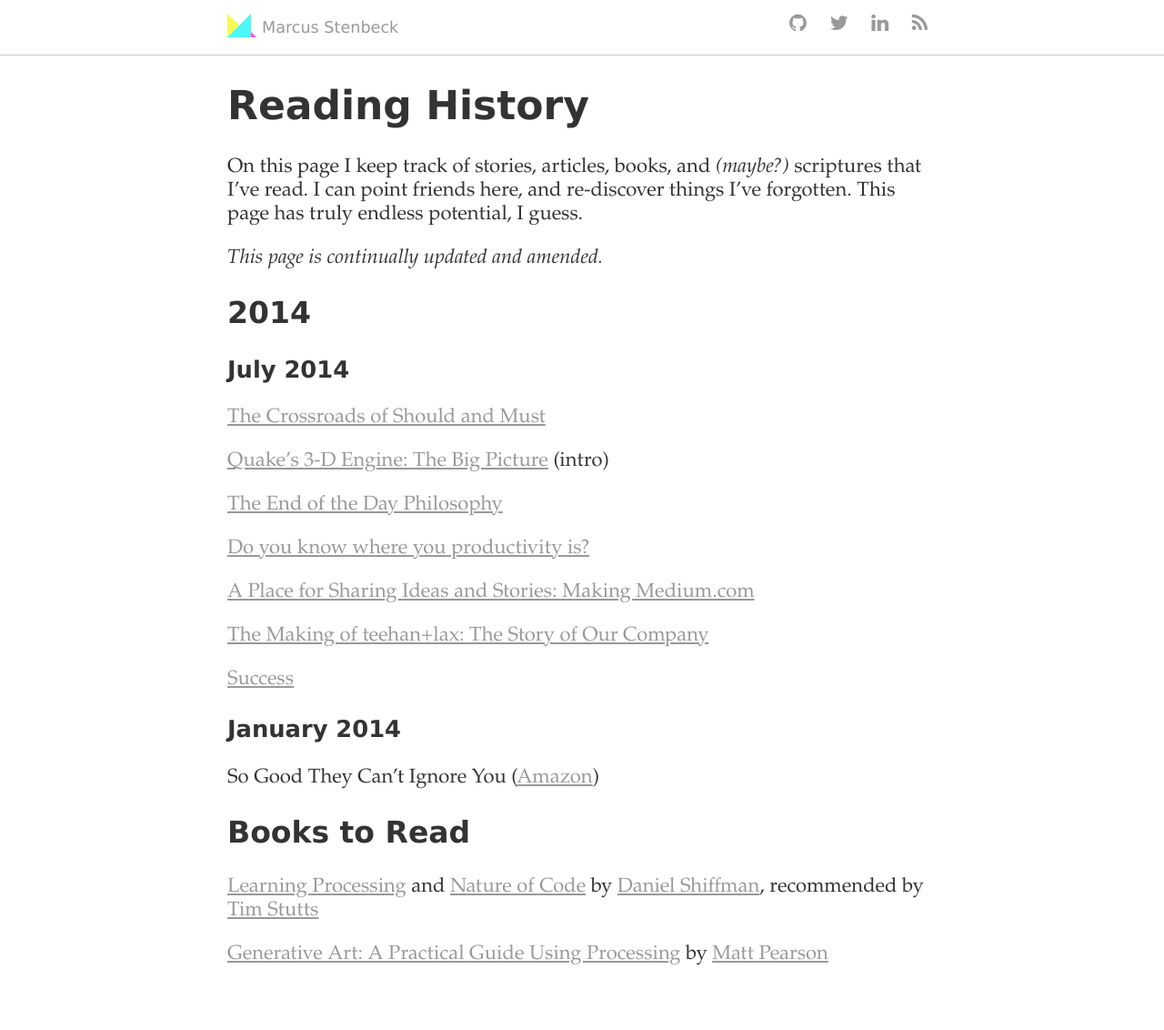
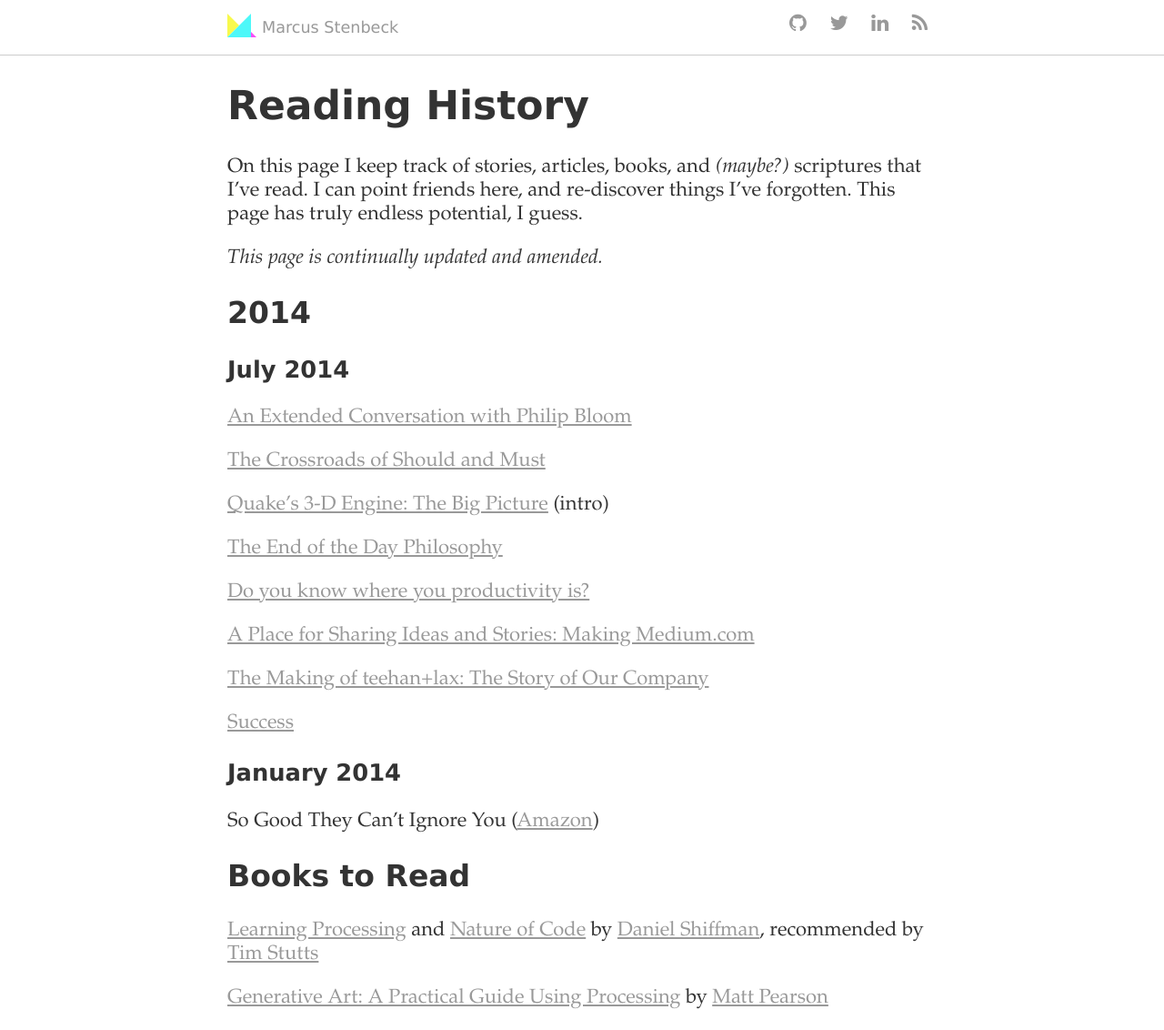
Before and after one commit to marcusstenbeck/marcusstenbeck.github.io, a Jekyll site: the page built from reading-history/index.md, in a window 1280 px wide. Shown: the whole page at 91% size. Built offline with Jekyll 4.4.1, drawn with Linux system fonts in a browser that asks for light colours; Markdown is read by kramdown in place of the engine named in the settings; before the commit the page ends 1084 px from its top, so only the background shows below that.

Commit message:
Add 'An Extended Conversation with Philip Bloom' to rh

```diff
--- a/reading-history/index.md
+++ b/reading-history/index.md
@@ -13,6 +13,8 @@
 ## 2014
 
 ### July 2014
+
+[An Extended Conversation with Philip Bloom](https://www.themusicbed.com/community/extended-conversation-philip-bloom/)
 
 [The Crossroads of Should and Must](https://medium.com/@elleluna/the-crossroads-of-should-and-must-90c75eb7c5b0)
 
```
